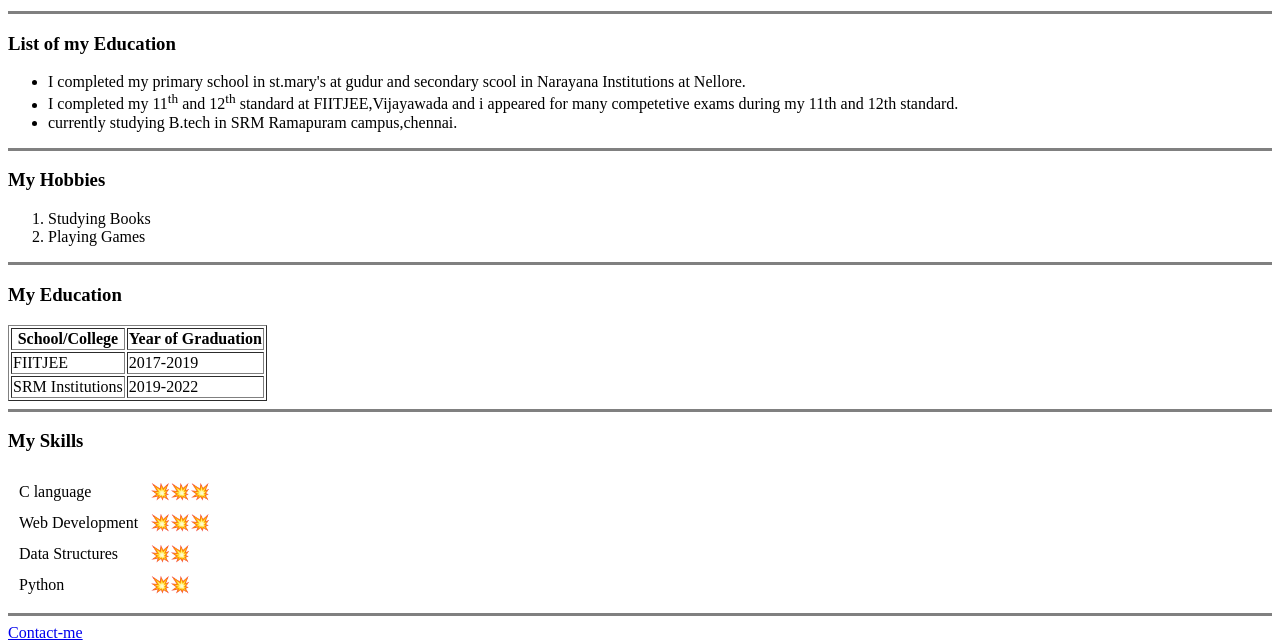
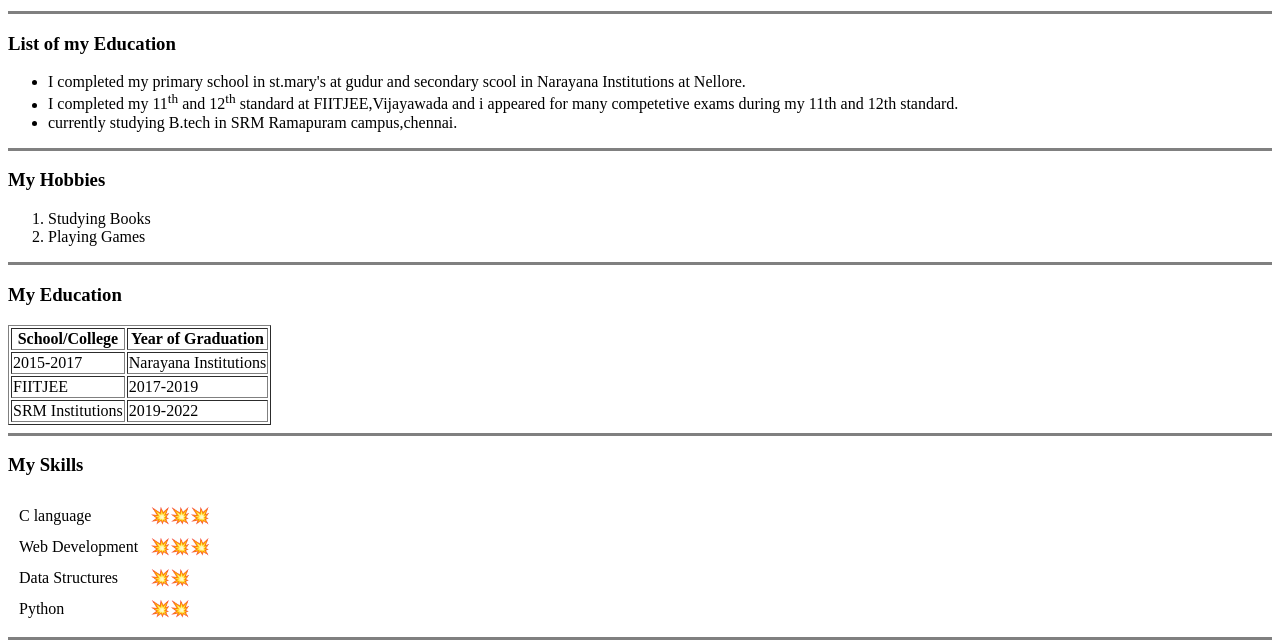
Before and after one commit to Tejeshanisetty/cv, a plain HTML site: page index.html in a window 1280 px wide. Shown: the part 351-995 px from the top of the page. Drawn offline with Linux system fonts and the light colour scheme.

Commit message:
Update index.html

```diff
--- a/index.html
+++ b/index.html
@@ -49,7 +49,10 @@
       </tr>
     </thead>
     <tbody>
-      <tr>
+     <tr>
+       <td>2015-2017</td>
+       <td>Narayana Institutions</td>
+        <tr>
         <td>FIITJEE</td>
         <td>2017-2019</td>
       </tr>
```
